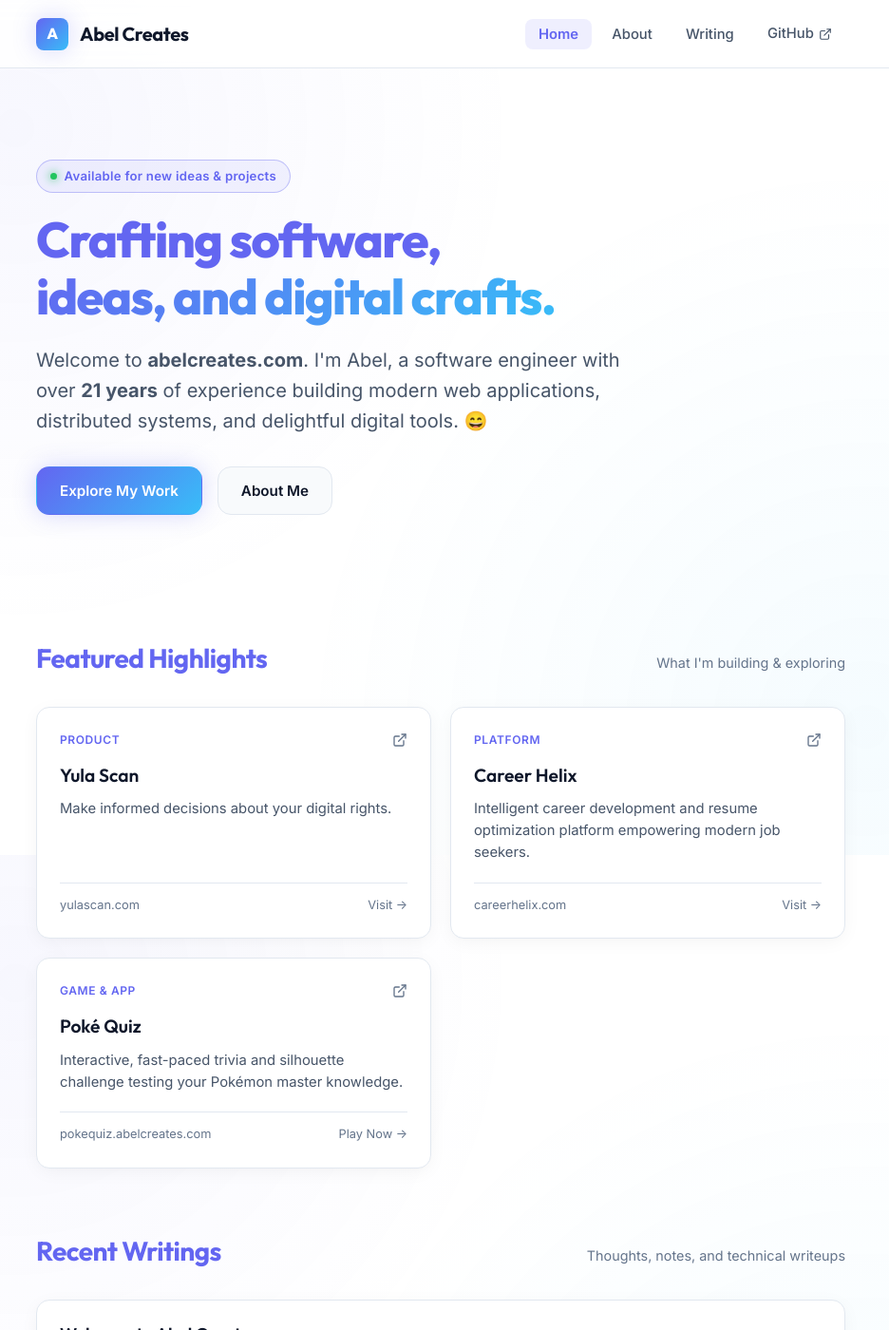
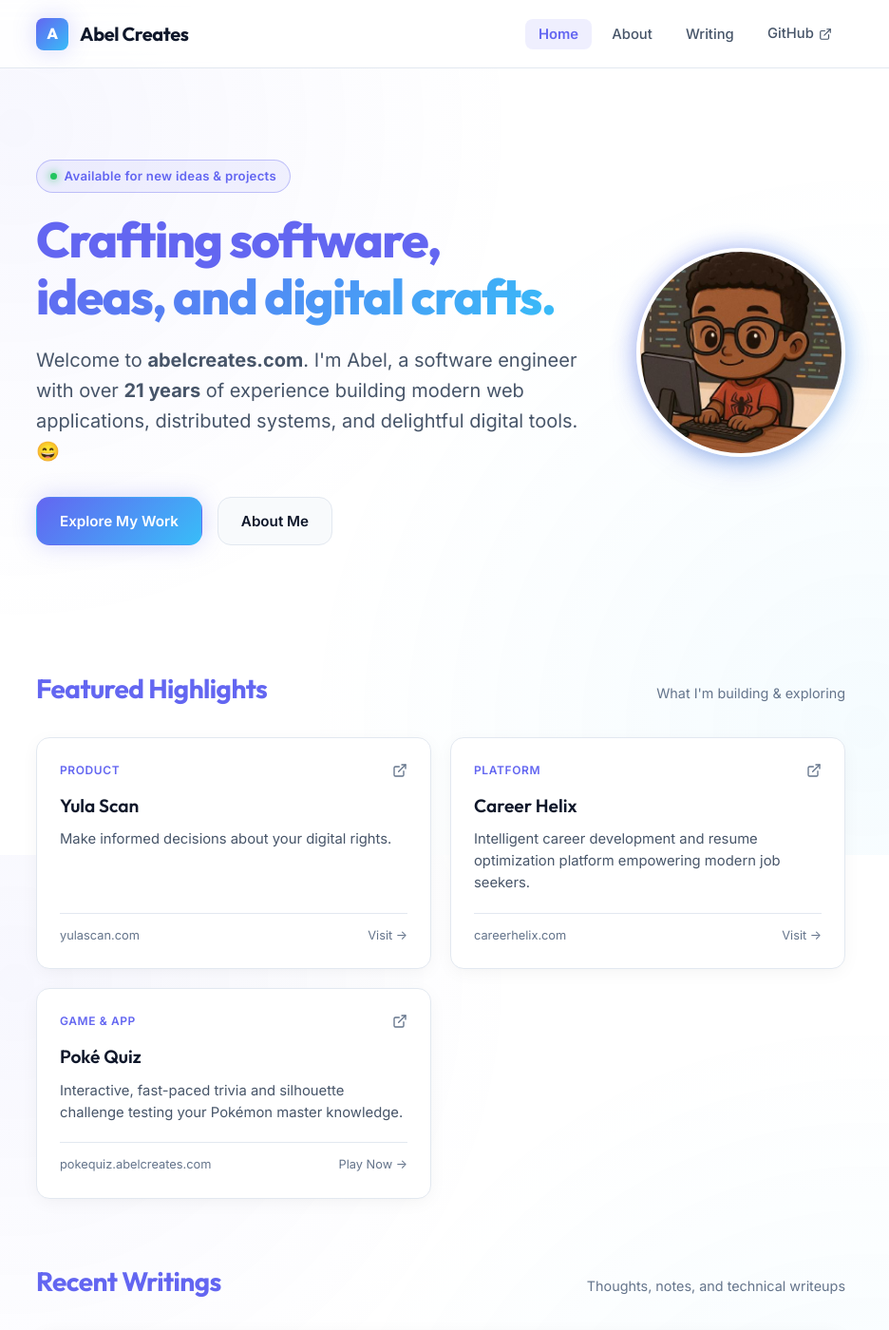
Before and after one commit to abelmartin/abelcreates, a Jekyll site: the page built from index.html, in a window 1280 px wide and 1400 px high. Shown: the whole window at 95% size, without its empty margins (176-1112 px from the left). Built offline with Jekyll 4.4.1, drawn with Linux system fonts in a browser that asks for light colours.

Commit message:
Add GitHub avatar to hero section with side-by-side layout

```diff
--- a/assets/css/style.css
+++ b/assets/css/style.css
@@ -165,6 +165,65 @@
 /* Hero Section */
 .hero-section {
   padding: 3rem 0 4rem;
+}
+
+.hero-layout {
+  display: flex;
+  align-items: center;
+  justify-content: space-between;
+  gap: 3rem;
+}
+
+.hero-text {
+  flex: 1;
+  min-width: 0;
+}
+
+.hero-media {
+  flex-shrink: 0;
+  display: flex;
+  justify-content: center;
+  align-items: center;
+}
+
+.hero-avatar-wrapper {
+  position: relative;
+  display: inline-block;
+}
+
+.hero-avatar-wrapper::before {
+  content: '';
+  position: absolute;
+  inset: -6px;
+  border-radius: 50%;
+  background: var(--accent-gradient);
+  opacity: 0.3;
+  filter: blur(10px);
+  z-index: 0;
+  transition: var(--transition);
+}
+
+.hero-avatar {
+  position: relative;
+  z-index: 1;
+  width: 220px;
+  height: 220px;
+  border-radius: 50%;
+  object-fit: cover;
+  display: block;
+  border: 4px solid #ffffff;
+  box-shadow: 0 12px 35px -6px rgba(99, 102, 241, 0.25), 0 4px 14px rgba(0, 0, 0, 0.06);
+  transition: var(--transition);
+}
+
+.hero-avatar-wrapper:hover .hero-avatar {
+  transform: scale(1.03) translateY(-3px);
+  box-shadow: 0 18px 45px -6px rgba(99, 102, 241, 0.35), 0 6px 18px rgba(0, 0, 0, 0.08);
+}
+
+.hero-avatar-wrapper:hover::before {
+  opacity: 0.55;
+  filter: blur(14px);
 }
 
 .hero-badge {
@@ -695,6 +754,19 @@
 
 /* Responsive adjustments */
 @media (max-width: 768px) {
+  .hero-layout {
+    flex-direction: column-reverse;
+    align-items: center;
+    text-align: left;
+    gap: 2rem;
+  }
+  .hero-media {
+    align-self: center;
+  }
+  .hero-avatar {
+    width: 160px;
+    height: 160px;
+  }
   .hero-title {
     font-size: 2.35rem;
   }
--- a/index.html
+++ b/index.html
@@ -4,6 +4,8 @@
 ---
 
 <section class="hero-section" id="hero">
+  <div class="hero-layout">
+    <div class="hero-text">
       <div class="hero-badge">
         <span class="hero-badge-pulse"></span>
         Available for new ideas & projects
@@ -22,6 +24,14 @@
       <div class="hero-actions">
         <a href="#projects" class="btn btn-primary">Explore My Work</a>
         <a href="{{ '/about/' | relative_url }}" class="btn btn-secondary">About Me</a>
+      </div>
+    </div>
+
+    <div class="hero-media">
+      <div class="hero-avatar-wrapper">
+        <img src="{{ '/assets/images/avatar.jpg' | relative_url }}" alt="Abel" class="hero-avatar" width="220" height="220">
+      </div>
+    </div>
   </div>
 </section>
 
```
Also changed, not shown: assets/images/avatar.jpg (added). Lines whose indentation alone changed are shown as unchanged.
